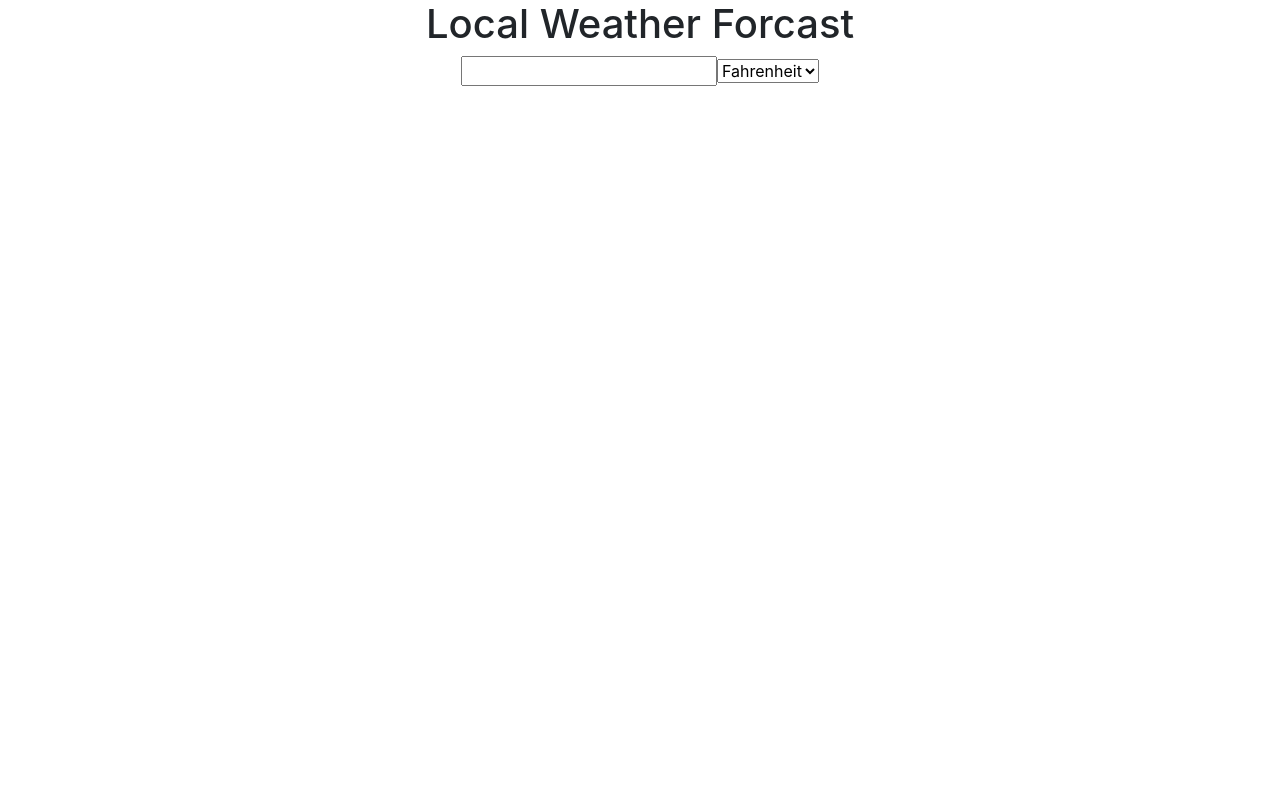
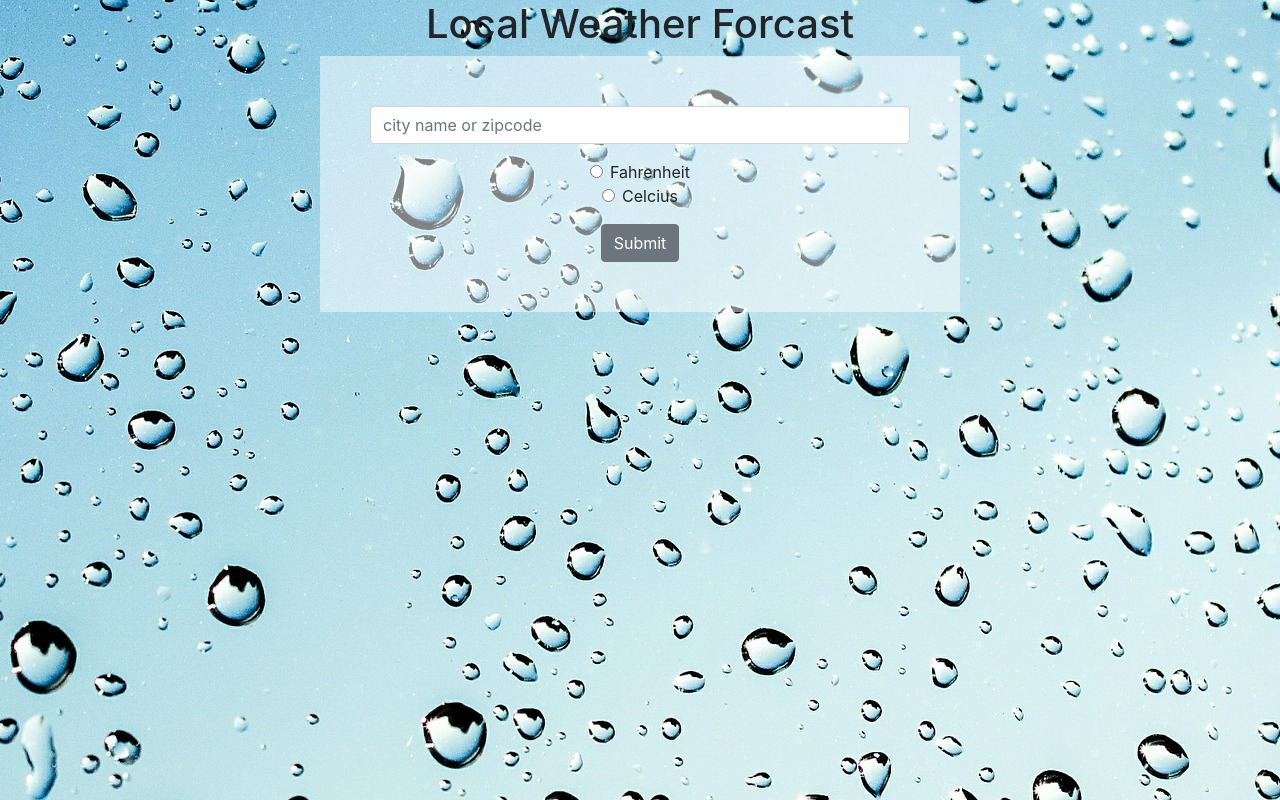
Before and after one commit to katebrenner/React-Weather-App, a React (Create React App) app: page / in a window 1280 px wide. Built offline with nearby package versions, Linux system fonts and the light colour scheme.

Commit message:
add reactstrap/styling

```diff
--- a/src/App.css
+++ b/src/App.css
@@ -1,32 +1,14 @@
-.App {
+body {
+  background-image: url('./rain.jpg');
+  background-position: top;
+  background-repeat: repeat;
+  background-size: auto;
   text-align: center;
 }
 
-.App-logo {
-  animation: App-logo-spin infinite 20s linear;
-  height: 40vmin;
+.form {
+  width: 50%;
+  margin: 0 auto;
+  background-color: rgba(255, 255, 255, 0.5);
+  padding: 50px;
 }
-
-.App-header {
-  background-color: #282c34;
-  min-height: 100vh;
-  display: flex;
-  flex-direction: column;
-  align-items: center;
-  justify-content: center;
-  font-size: calc(10px + 2vmin);
-  color: white;
-}
-
-.App-link {
-  color: #61dafb;
-}
-
-@keyframes App-logo-spin {
-  from {
-    transform: rotate(0deg);
-  }
-  to {
-    transform: rotate(360deg);
-  }
-}
--- a/src/App.js
+++ b/src/App.js
@@ -50,7 +50,6 @@ class App extends Component {
       <div className="App">
         <h1>Local Weather Forcast</h1>
         <Form handleFormChange={this.handleFormChange} handleFormSubmit={this.handleFormSubmit} />
-        <h2>{this.state.city}</h2>
         <WeatherDisplayModal
           weatherData={this.state.weatherData}
           weatherMeasurement={this.state.weatherMeasurement}
--- a/src/components/Form.js
+++ b/src/components/Form.js
@@ -1,23 +1,66 @@
 import React, { Component } from 'react';
+import { Button, Form, FormGroup, Label, Input, FormText } from 'reactstrap';
 
-class Form extends Component {
-  constructor() {
-    super();
-    this.state = {};
-  }
+// class Form extends Component {
+//   constructor() {
+//     super();
+//     this.state = {};
+//   }
+//   render() {
+//     return (
+//       <div>
+//         <form onSubmit={event => this.props.handleFormSubmit(event)}>
+//           <input type="text" name="city" onChange={event => this.props.handleFormChange(event)} />
+//           <select name="weatherMeasurement" onChange={event => this.props.handleFormChange(event)}>
+//             <option value="imperial">Fahrenheit</option>
+//             <option value="metric">Celcius</option>
+//           </select>
+//         </form>
+//       </div>
+//     );
+//   }
+// }
+
+// export default Form;
+
+export default class weatherForm extends React.Component {
   render() {
     return (
-      <div>
-        <form onSubmit={event => this.props.handleFormSubmit(event)}>
-          <input type="text" name="city" onChange={event => this.props.handleFormChange(event)} />
-          <select name="weatherMeasurement" onChange={event => this.props.handleFormChange(event)}>
-            <option value="imperial">Fahrenheit</option>
-            <option value="metric">Celcius</option>
-          </select>
-        </form>
-      </div>
+      <Form className="form" onSubmit={event => this.props.handleFormSubmit(event)}>
+        <FormGroup>
+          <Input
+            type="text"
+            name="city"
+            placeholder="city name or zipcode"
+            onChange={event => this.props.handleFormChange(event)}
+          />
+        </FormGroup>
+        <FormGroup>
+          <FormGroup check>
+            <Label check>
+              <Input
+                type="radio"
+                name="weatherMeasurement"
+                value="imperial"
+                onChange={event => this.props.handleFormChange(event)}
+              />
+              Fahrenheit
+            </Label>
+          </FormGroup>
+          <FormGroup check>
+            <Label check>
+              <Input
+                type="radio"
+                name="weatherMeasurement"
+                value="metric"
+                onChange={event => this.props.handleFormChange(event)}
+              />{' '}
+              Celcius
+            </Label>
+          </FormGroup>
+        </FormGroup>
+        <Button>Submit</Button>
+      </Form>
     );
   }
 }
-
-export default Form;
--- a/src/components/WeatherDisplayModal.js
+++ b/src/components/WeatherDisplayModal.js
@@ -1,6 +1,6 @@
 import React, { Component } from 'react';
 
-import { Button, Modal, ModalHeader, ModalBody, ModalFooter } from 'reactstrap';
+import { Button, Modal, ModalHeader, ModalFooter } from 'reactstrap';
 
 class WeatherDisplayModal extends Component {
   render() {
@@ -12,10 +12,8 @@ class WeatherDisplayModal extends Component {
             Temperature:{this.props.weatherData.temp} {this.props.weatherMeasurement === 'imperial' ? 'F' : 'C'}{' '}
           </h1>
           <h1>Humidity:{this.props.weatherData.humidity}%</h1>
+          <h1>Pressure: {this.props.weatherData.pressure} hPa</h1>
           <ModalFooter>
-            <Button color="primary" onClick={this.props.toggleModal}>
-              Do Something
-            </Button>{' '}
             <Button color="secondary" onClick={this.props.toggleModal}>
               Cancel
             </Button>
```
Also changed, not shown: src/rain.jpg (added), 1 other file (tests, documents, lock files or other folders).
